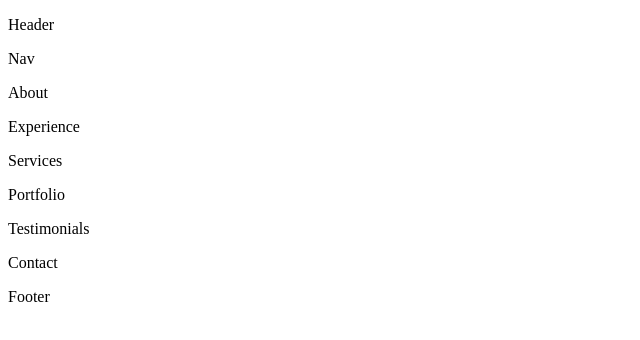
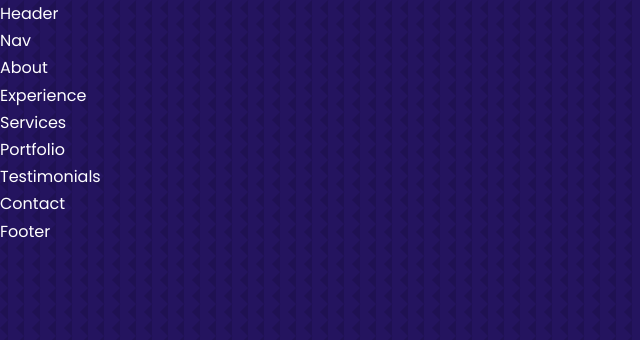
Before and after one commit to carolinasilvagc/carolina-silva-portfolio, a React (Create React App) app: page / in a window 1280 px wide. Shown: the top 340 px of the page, without its empty margins (0-640 px from the left). Built offline with nearby package versions, Linux system fonts and the light colour scheme.

Commit message:
Criando a estilização base do site (ainda tô testando as cores, preciso ver se vão fazer sentido mesmo)

```diff
--- a/src/index.css
+++ b/src/index.css
@@ -0,0 +1,133 @@
+@import url('https://fonts.googleapis.com/css2?family=Poppins:wght@300;400;500;600&display=swap');
+
+* {
+  margin: 0;
+  padding: 0;
+  border: 0;
+  outline: 0;
+  box-sizing: border-box;
+  list-style: none;
+  text-decoration: none;
+}
+
+:root {
+  --color-bg: #24145f ;
+  --color-bg-variant: #3c2977;
+  --color-primary: #8367be;
+  --color-primary-variant: #543e8f;
+  --color-white: #fff;
+  --color-light: rgba(255, 255, 255, 0.6);
+
+  --transition: all 400ms ease;
+
+  --container-width-lg: 75%;
+  --container-width-md: 86%;
+  --container-width-sm: 90%;
+}
+
+html {
+  scroll-behavior: smooth;
+}
+
+::-webkit-scrollbar {
+  display: none;
+}
+
+body {
+  font-family: 'Poppins', sans-serif;
+  background: var(--color-bg);
+  color: var(--color-white);
+  line-height: 1.7;
+  background-image: url(../src/assets/bg-texture.png);
+}
+
+/* GENERAL STYLES */
+.container {
+  width: var(--container-width-lg);
+  margin: 0 auto;
+}
+
+h1, h2, h3, h4, h5 {
+  font-weight: 500;
+}
+
+h1 {
+  font-size: 2.5rem;
+}
+
+section {
+  margin-top: 8rem;
+}
+
+section > h2, section > h5 {
+  text-align: center;
+  color: var(--color-light);
+}
+
+section > h2 {
+  color: var(--color-primary);
+  margin-bottom: 3rem;
+}
+
+.text-light {
+  color: var(--color-light);
+}
+
+a {
+  color: var(--color-primary);
+  transition: var(--transition);
+}
+
+a:hover {
+  color: var(--color-white);
+}
+
+.btn {
+  width: max-content;
+  display: inline-block;
+  color: var(--color-primary);
+  padding: 0.75rem 1.2rem;
+  border-radius: 0.4rem;
+  cursor: pointer;
+  border: 1px solid var(--color-primary);
+  transition: var(--transition);
+}
+
+.btn:hover {
+  background: var(--color-white);
+  color: var(--color-bg);
+  border-color: transparent;
+}
+
+.btn-primary {
+  background: var(--color-primary);
+  color: var(--color-bg);
+}
+
+img {
+  display: block;
+  width: 100%;
+  object-fit: cover;
+}
+
+/* MEDIA QUERIES (MEDIUM DEVICES) */
+@media screen and (max-width: 1024px) {
+  .container {
+    width: var(--container-width-md);
+  }
+
+  section {
+    margin-top: 6rem;
+  }
+}
+
+/* MEDIA QUERIES (SMALL DEVICES) */
+@media screen and (max-width: 600px) {
+  .container {
+    width: var(--container-width-sm);
+  }
+
+  section > h2 {
+    margin-bottom: 2rem;
+  }
+}
```
